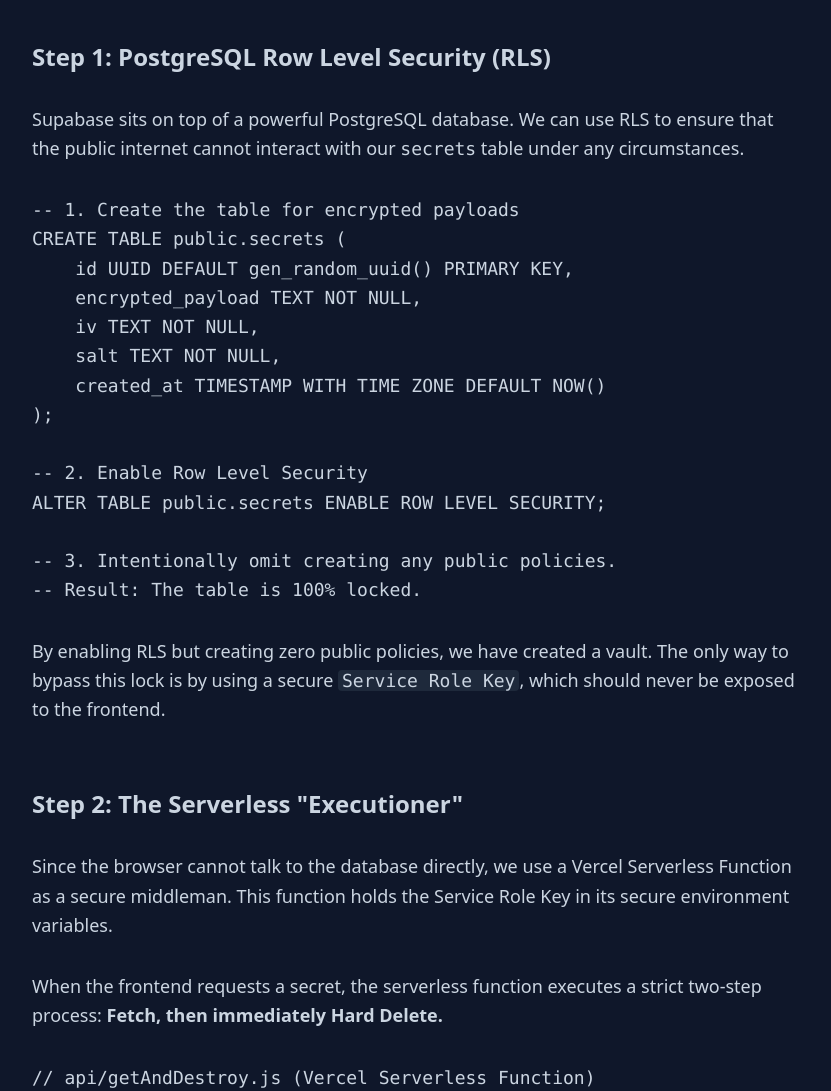
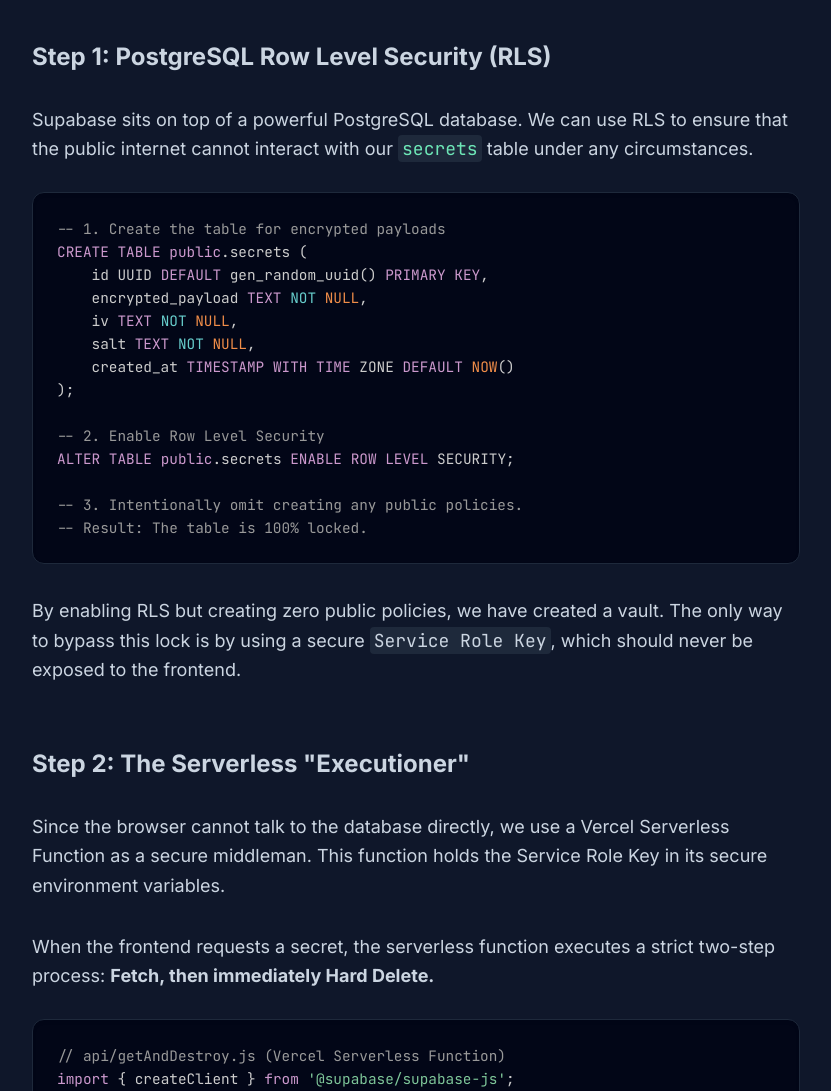
Before and after one commit to kdippan/ZeroKey, a website: page blog/how-to-build-burn-after-reading-supabase.html in a window 1280 px wide. Shown: the part 1120-2211 px from the top of the page, without its empty margins (224-1055 px from the left). Drawn offline with nearby package versions, Linux system fonts and the light colour scheme.

Commit message:
Enhance HTML with font and style links

```diff
--- a/blog/how-to-build-burn-after-reading-supabase.html
+++ b/blog/how-to-build-burn-after-reading-supabase.html
@@ -28,11 +28,47 @@
     <link rel="apple-touch-icon" sizes="180x180" href="/assets/favicon-180x180.png">
     <meta name="msapplication-TileColor" content="#0f172a">
 
+    <link rel="preconnect" href="https://fonts.googleapis.com">
+    <link rel="preconnect" href="https://fonts.gstatic.com" crossorigin>
+    <link href="https://fonts.googleapis.com/css2?family=Inter:wght@400;500;600;700;800&family=JetBrains+Mono:wght@400;500&display=swap" rel="stylesheet">
+
+    <link href="https://cdnjs.cloudflare.com/ajax/libs/prism/1.29.0/themes/prism-tomorrow.min.css" rel="stylesheet" />
+
     <script src="https://cdn.tailwindcss.com"></script>
     <script src="https://unpkg.com/@phosphor-icons/web"></script>
+
+    <script>
+        tailwind.config = {
+            theme: {
+                extend: {
+                    fontFamily: {
+                        sans: ['Inter', 'sans-serif'],
+                        mono: ['JetBrains Mono', 'monospace'],
+                    }
+                }
+            }
+        }
+    </script>
+
     <link rel="stylesheet" href="/style.css">
+
+    <style>
+        pre[class*="language-"] {
+            background: #020617 !important; /* Tailwind slate-950 */
+            border: 1px solid #1e293b !important; /* Tailwind slate-800 */
+            border-radius: 0.75rem !important;
+            padding: 1.5rem !important;
+            margin: 2em 0 !important;
+            box-shadow: inset 0 2px 4px 0 rgb(0 0 0 / 0.05);
+        }
+        code[class*="language-"], pre[class*="language-"] {
+            font-family: 'JetBrains Mono', monospace !important;
+            font-size: 0.9rem !important;
+            line-height: 1.6 !important;
+        }
+    </style>
 </head>
-<body class="bg-[#0f172a] text-slate-300 min-h-screen font-sans overflow-x-hidden relative selection:bg-blue-500/30">
+<body class="bg-[#0f172a] text-slate-300 min-h-screen font-sans overflow-x-hidden relative selection:bg-emerald-500/30">
 
     <div class="fixed top-0 left-1/4 w-[500px] h-[500px] bg-emerald-600/10 rounded-full blur-[150px] pointer-events-none z-0"></div>
     <div class="fixed bottom-0 right-1/4 w-[500px] h-[500px] bg-blue-600/10 rounded-full blur-[150px] pointer-events-none z-0"></div>
@@ -77,10 +113,10 @@
                 </div>
             </header>
 
-            <div class="prose prose-invert prose-slate max-w-none prose-headings:text-white prose-headings:font-bold prose-a:text-blue-400 prose-a:no-underline hover:prose-a:underline prose-strong:text-slate-100 prose-code:text-emerald-300 prose-pre:bg-slate-950 prose-pre:border prose-pre:border-slate-800 prose-li:text-slate-300 text-slate-300 text-lg leading-relaxed space-y-8">
+            <div class="prose prose-invert prose-slate max-w-none prose-headings:text-white prose-headings:font-bold prose-a:text-blue-400 prose-a:no-underline hover:prose-a:underline prose-strong:text-slate-100 prose-code:text-emerald-300 prose-li:text-slate-300 text-slate-300 text-lg leading-relaxed space-y-8">
 
                 <p class="text-xl text-slate-200 leading-relaxed font-medium">
-                    Many privacy-focused messaging apps claim to offer "burn-after-reading" functionality. The reality is often much darker: they utilize <strong class="text-white">soft-deletes</strong>. The data disappears from your UI, but it remains fully intact in the backend database, simply flagged as <code>is_deleted = true</code>.
+                    Many privacy-focused messaging apps claim to offer "burn-after-reading" functionality. The reality is often much darker: they utilize <strong class="text-white">soft-deletes</strong>. The data disappears from your UI, but it remains fully intact in the backend database, simply flagged as <code class="bg-slate-800 px-1 py-0.5 rounded font-mono">is_deleted = true</code>.
                 </p>
 
                 <p>
@@ -97,7 +133,7 @@
 
                 <h2 class="text-2xl font-bold pt-8">Step 1: PostgreSQL Row Level Security (RLS)</h2>
                 <p>
-                    Supabase sits on top of a powerful PostgreSQL database. We can use RLS to ensure that the public internet cannot interact with our <code>secrets</code> table under any circumstances.
+                    Supabase sits on top of a powerful PostgreSQL database. We can use RLS to ensure that the public internet cannot interact with our <code class="bg-slate-800 px-1 py-0.5 rounded font-mono text-emerald-300">secrets</code> table under any circumstances.
                 </p>
 
 <pre><code class="language-sql">-- 1. Create the table for encrypted payloads
@@ -116,7 +152,7 @@
 -- Result: The table is 100% locked.
 </code></pre>
                 <p>
-                    By enabling RLS but creating zero public policies, we have created a vault. The only way to bypass this lock is by using a secure <code class="bg-slate-800 px-1 rounded">Service Role Key</code>, which should never be exposed to the frontend.
+                    By enabling RLS but creating zero public policies, we have created a vault. The only way to bypass this lock is by using a secure <code class="bg-slate-800 px-1 py-0.5 rounded font-mono">Service Role Key</code>, which should never be exposed to the frontend.
                 </p>
 
                 <h2 class="text-2xl font-bold pt-8">Step 2: The Serverless "Executioner"</h2>
@@ -163,7 +199,7 @@
                     A true burn-after-reading system also needs a garbage collector. If a user generates a secure link but never sends it, the encrypted payload will sit in your database forever, wasting storage space.
                 </p>
                 <p>
-                    We can solve this natively inside PostgreSQL using the <code>pg_cron</code> extension to automatically wipe unread payloads after 7 days.
+                    We can solve this natively inside PostgreSQL using the <code class="bg-slate-800 px-1 py-0.5 rounded font-mono">pg_cron</code> extension to automatically wipe unread payloads after 7 days.
                 </p>
 
 <pre><code class="language-sql">-- Enable cron scheduling
@@ -231,5 +267,9 @@
             <p>&copy; 2026 ZeroKey. Built for digital privacy by <a href="https://github.com/kdippan" target="_blank" class="text-blue-400 hover:text-blue-300">Dippan Bhusal</a>.</p>
         </div>
     </footer>
+
+    <script src="https://cdnjs.cloudflare.com/ajax/libs/prism/1.29.0/prism.min.js"></script>
+    <script src="https://cdnjs.cloudflare.com/ajax/libs/prism/1.29.0/components/prism-javascript.min.js"></script>
+    <script src="https://cdnjs.cloudflare.com/ajax/libs/prism/1.29.0/components/prism-sql.min.js"></script>
 </body>
 </html>
```
